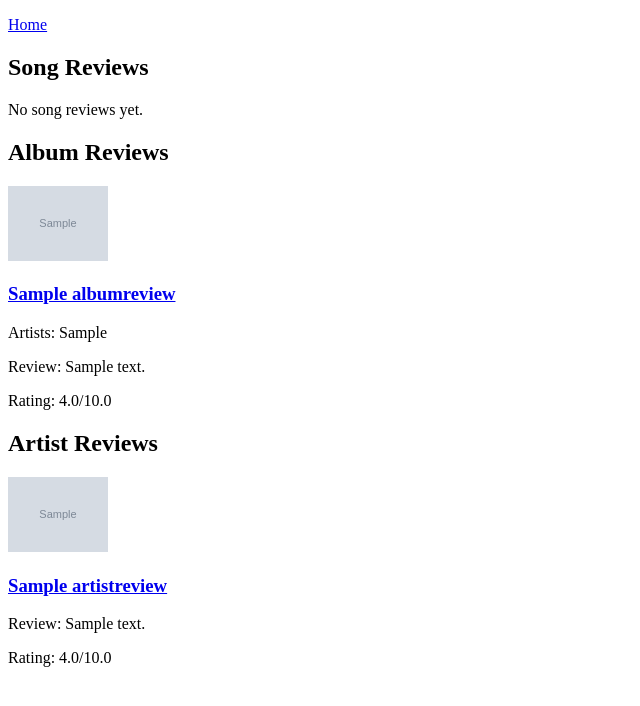
After one commit to dixitaayush8/ReviewTunez, a Django app: page /list_reviews/ in a window 1280 px wide. The commit adds this page. Shown: the top 706 px of the page, without its empty margins (0-640 px from the left). Run offline with Django 3.2, Linux system fonts and the light colour scheme; a user stored in the database is signed in; data comes from the database, SQL or seed files in the repository; both versions use the stored data as it was after the commit; tables that the repository leaves empty hold one stand-in row (values such as "Sample post"); grey boxes marked "Sample" are stand-in pictures.

Commit message:
User can access all their reviews and song recommendations from the homepage

```diff
--- a/music/models.py
+++ b/music/models.py
@@ -67,6 +67,7 @@ class SongReview(models.Model):
 	songArtists = models.CharField(max_length=10, default='No artists', null=True, blank=True)
 	rating = models.FloatField(max_length=2, default=1)
 	time = models.CharField(max_length=15, default='No date')
+	image = models.CharField(max_length=100, default='No image')
 
 class AlbumReview(models.Model):
 	albumId = models.CharField(max_length=10, default='No album', null=True, blank=True)
@@ -76,6 +77,7 @@ class AlbumReview(models.Model):
 	albumArtists = models.CharField(max_length=10,default='No artists',null=True,blank=True)
 	rating = models.FloatField(max_length = 2, default=1)
 	time = models.CharField(max_length=15, default='No date')
+	image = models.CharField(max_length=100, default='No image')
 
 class ArtistReview(models.Model):
 	artistId = models.CharField(max_length=10, default='No artist', null=True, blank=True)
@@ -84,4 +86,5 @@ class ArtistReview(models.Model):
 	artistName = models.CharField(max_length=10,default='No artist',null=True,blank=True)
 	rating = models.FloatField(max_length = 2, default=1)
 	time = models.CharField(max_length=15, default='No date')
+	image = models.CharField(max_length=100, default='No image')
 # Create your models here.
--- a/music/templates/album.html
+++ b/music/templates/album.html
@@ -50,8 +50,9 @@
 							{% for g in allReviews %}
 							<p>{{g.time}} (UTC)</p>
 							<p>{{g.user}}: {{g.comment}}</p>
-							<p>Rating: {{g.rating}}</p>
+							<p>Rating: {{g.rating}}/10.0</p>
 							{% endfor %}
 							{% endif %}
+							<p><a href="/list_reviews/">My Reviews</a></p>
 	</body>
 </html>
--- a/music/templates/artist.html
+++ b/music/templates/artist.html
@@ -20,6 +20,7 @@
 		<p>{{artist_pg.popularity}}/100.0</p>
 		{% if albumData != 'nothin' %}
 		<h3>Albums: </h3>
+		<p>(If there are duplicate titles of an album, one is an explicit version and the other is a clean version.)</p>
 		{% for r in albumData %}
 		<p><a href="/album/{{r.albumId}}">{{r.title}}</a></p>
 		{% endfor %}
@@ -31,7 +32,6 @@
 		{% endfor %}
 		<iframe src="https://open.spotify.com/embed?uri={{artist_pg.uri}}" width="300" height="380" frameborder="0" allowtransparency="true"></iframe>
 		{% endif %}
-		<!--<p>{{tracks|join:"<br/>"}}</p> -->
 		<p>In order to access this artist on Spotify, <a href="https://www.spotify.com/us/signup/" target="_blank">create a Spotify account</a> if you have not done so already.</p>
 		<p><a href="{{artist_pg.external}}" target="_blank">Open on Spotify browser</a></p>
 		<p><a href="{{artist_pg.uri}}" target="_blank">Open on Spotify</a></p>
@@ -55,8 +55,9 @@
 							{% for g in allReviews %}
 							<p>{{g.time}} (UTC)</p>
 							<p>{{g.user}}: {{g.comment}}</p>
-							<p>Rating: {{g.rating}}</p>
+							<p>Rating: {{g.rating}}/10.0</p>
 							{% endfor %}
 							{% endif %}
+							<p><a href="/list_reviews/">My Reviews</a></p>
 	</body>
 </html>
--- /dev/null
+++ b/music/templates/list_reviews.html
@@ -0,0 +1,44 @@
+<!DOCTYPE html>
+<html>
+<head>
+	<title>My Reviews</title>
+</head>
+<body>
+	<p><a href="/">Home</a></p>
+	<h2>Song Reviews</h2>
+	{% if songReview_pg == 'nope' %}
+	<p>No song reviews yet.</p>
+	{% else %}
+	{% for m in songReview_pg %}
+	<img src="{{m.image}}" width=100/>
+	<h3><a href="/song/{{m.songId}}">{{m.songTitle}}</a></h3>
+	<p>Artists: {{m.songArtists}}</p>
+	<p>Review: {{m.comment}}</p>
+	<p>Rating: {{m.rating}}/10.0</p>
+	{% endfor %}
+	{% endif %}
+	<h2>Album Reviews</h2>
+	{% if albumReview_pg == 'nope' %}
+	<p>No album reviews yet.</p>
+	{% else %}
+	{% for a in albumReview_pg %}
+	<img src="{{a.image}}" width=100/>
+	<h3><a href="/album/{{a.albumId}}">{{a.albumTitle}}</a></h3>
+	<p>Artists: {{a.albumArtists}}</p>
+	<p>Review: {{a.comment}}</p>
+	<p>Rating: {{a.rating}}/10.0</p>
+	{% endfor %}
+	{% endif %}
+	<h2>Artist Reviews</h2>
+	{% if artistReview_pg == 'nope' %}
+	<p>No artist reviews yet.</p>
+	{% else %}
+	{% for al in artistReview_pg %}
+	<img src="{{al.image}}" width=100/>
+	<h3><a href="/artist/{{al.artistId}}">{{al.artistName}}</a></h3>
+	<p>Review: {{al.comment}}</p>
+	<p>Rating: {{al.rating}}/10.0</p>
+	{% endfor %}
+	{% endif %}
+	</body>
+</html>
--- a/music/templates/song.html
+++ b/music/templates/song.html
@@ -51,9 +51,10 @@
 							{% for g in allReviews %}
 							<p>{{g.time}} (UTC)</p>
 							<p>{{g.user}}: {{g.comment}}</p>
-							<p>Rating: {{g.rating}}</p>
+							<p>Rating: {{g.rating}}/10.0</p>
 							{% endfor %}
 							{% endif %}
 
+<p><a href="/list_reviews/">My Reviews</a></p>
 	</body>
 </html>
--- a/music/urls.py
+++ b/music/urls.py
@@ -1,7 +1,7 @@
 from django.conf.urls import url, include
 from django.contrib import admin
 from music import views
-from .views import search, song_page, album_page, artist_page
+from .views import search, song_page, album_page, artist_page, list_reviews, recommendations
 from .models import Song
 
 urlpatterns = [
@@ -9,4 +9,6 @@ urlpatterns = [
 	url(r'^song/(?P<song_id>\w+)/$',song_page),
 	url(r'^album/(?P<album_id>\w+)/$',album_page),
 	url(r'^artist/(?P<artist_id>\w+)/$',artist_page),
+	url(r'^list_reviews/', list_reviews),
+	url(r'^recommendations/', recommendations),
 ]
--- a/music/views.py
+++ b/music/views.py
@@ -51,7 +51,10 @@ def search(request):
 				thatList = [str(x) for x in t['available_markets']]
 				theMarkets = ', '.join(thatList)
 				artistId = t['artists'][0]['id']
-				theImage = t['album']['images'][0]['url']
+				if not t['album']['images']:
+					theImage = 'https://upload.wikimedia.org/wikipedia/commons/a/ac/No_image_available.svg'
+				else:
+					theImage = t['album']['images'][0]['url']
 				theSong = Song.objects.create(title=theTitle,theType=theType,query=searchname,albumId=albumId,album=theAlbum,songId=theId,preview=thePreview,external=theExternal,uri=theURI,duration=theDuration,mainArtist=theMainArtist,artists=theArtists,popularity=thePopularity,image=theImage,artistId=artistId)
 				musicData = Song.objects.filter(query=searchname)
 		if 'j' in request.GET:
@@ -74,7 +77,10 @@ def search(request):
 				thePopularity = t['popularity']
 				thatList = [str(x) for x in t['available_markets']]
 				theMarkets = ', '.join(thatList)
-				theImage = t['album']['images'][0]['url']
+				if not t['album']['images']:
+					theImage = 'https://upload.wikimedia.org/wikipedia/commons/a/ac/No_image_available.svg'
+				else:
+					theImage = t['album']['images'][0]['url']
 				artistId = t['artists'][0]['id']
 				theSong = Song.objects.create(title=theTitle,theType=theType,query=searchname,album=theAlbum,songId=theId,preview=thePreview,external=theExternal,uri=theURI,duration=theDuration,mainArtist=theMainArtist,artists=theArtists,popularity=thePopularity,image=theImage,artistId=artistId)
 				musicData = Song.objects.filter(query=searchname).order_by('-popularity')
@@ -85,7 +91,11 @@ def search(request):
 			results = sp.search(q=searchname, limit=50, type='album')
 			for i,t in enumerate(results['albums']['items']):
 				theTitle = t['name']
-				theImage = t['images'][0]['url']
+				print t['name']
+				if not t['images']:
+					theImage = 'https://upload.wikimedia.org/wikipedia/commons/a/ac/No_image_available.svg'
+				else:
+					theImage = t['images'][0]['url']
 				theId = t['id']
 				someting = sp.album(theId)
 				releaseDate = someting['release_date']
@@ -167,7 +177,7 @@ def song_page(request, song_id):
 		theRating = request.GET.get('number')
 		if 'reviewed' in request.GET:
 			showtime = strftime("%Y-%m-%d %H:%M:%S", localtime())
-			theReview = SongReview.objects.create(songId=song_id, time=showtime, songTitle=theTrack['name'],songArtists=songArtists,user=theUser,comment=theComment,rating=theRating)
+			theReview = SongReview.objects.create(songId=song_id, image=theTrack['album']['images'][0]['url'],time=showtime, songTitle=theTrack['name'],songArtists=songArtists,user=theUser,comment=theComment,rating=theRating)
 			allReviews = SongReview.objects.filter(songId=song_id)
 			average = allReviews.aggregate(Avg('rating'))
 			return render_to_response('song.html',{'song_pg': song_pg, 'theUser': theUser, 'average': average, "allReviews": allReviews, 'album_pg': album_pg, 'artist_pg': artistData})
@@ -221,12 +231,13 @@ def album_page(request, album_id):
 		theRating = request.GET.get('number')
 		if 'reviewed' in request.GET:
 			showtime = strftime("%Y-%m-%d %H:%M:%S", localtime())
-			theReview = AlbumReview.objects.create(albumId=album_id,time=showtime,albumTitle=album['name'],albumArtists=theArtists,user=theUser,comment=theComment,rating=theRating)
+			theReview = AlbumReview.objects.create(albumId=album_id,image=album['images'][0]['url'],time=showtime,albumTitle=album['name'],albumArtists=theArtists,user=theUser,comment=theComment,rating=theRating)
 			allReviews = AlbumReview.objects.filter(albumId=album_id)
 			average = allReviews.aggregate(Avg('rating'))
 			return render_to_response('album.html',{'album_pg': album_pg, 'theUser': theUser, 'average': average, 'allReviews': allReviews, 'musicData': musicData, 'artist_pg': artistData})
 	else:
 		return render_to_response('album.html',{'album_pg': album_pg, 'theUser': theUser, 'average': average, 'allReviews': allReviews, 'musicData': musicData, 'artist_pg': artistData})
+
 
 def artist_page(request, artist_id):
 	Song.objects.all().delete()
@@ -235,15 +246,15 @@ def artist_page(request, artist_id):
 	ta = sp.artist(artist_id)
 	allReviews = ArtistReview.objects.filter(artistId=artist_id)
 	average = allReviews.aggregate(Avg('rating'))
+	if not ta['images']:
+		image = 'https://upload.wikimedia.org/wikipedia/commons/a/ac/No_image_available.svg'
+	else:
+		image = ta['images'][0]['url']
 	if Artist.objects.filter(artistId=artist_id).exists():
 		artist_pg = Artist.objects.get(artistId = artist_id)
 	else:
 		genres = [x for x in ta['genres']]
 		theGenres = ', '.join(genres)
-		if not ta['images']:
-			image = 'https://upload.wikimedia.org/wikipedia/commons/a/ac/No_image_available.svg'
-		else:
-			image = ta['images'][0]['url']
 		artistData = Artist.objects.create(name=ta['name'],query='nothin',artistId=ta['id'],genres=theGenres,external=ta['external_urls']['spotify'],uri=ta['uri'],image=image,popularity=ta['popularity'],numOfFollowers=ta['followers'],songId="None",albumId="none")
 		artist_pg = Artist.objects.get(artistId=artist_id)
 	top = sp.artist_top_tracks(artist_id,country='US')
@@ -279,9 +290,48 @@ def artist_page(request, artist_id):
 		theRating = request.GET.get('number')
 		if 'reviewed' in request.GET:
 			showtime = strftime("%Y-%m-%d %H:%M:%S", localtime())
-			theReview = ArtistReview.objects.create(artistId=artist_id,user=theUser,comment=theComment,rating=theRating,artistName=ta['name'],time=showtime)
+			theReview = ArtistReview.objects.create(artistId=artist_id,image=image,user=theUser,comment=theComment,rating=theRating,artistName=ta['name'],time=showtime)
 			allReviews = ArtistReview.objects.filter(artistId=artist_id)
 			average = allReviews.aggregate(Avg('rating'))
 			return render_to_response('artist.html', {'artist_pg': artist_pg, 'average': average, 'theUser': theUser, 'allReviews': allReviews, 'songData': songData, 'albumData': albumData})
 	else:
 		return render_to_response('artist.html', {'artist_pg': artist_pg, 'average': average, 'theUser': theUser, 'allReviews': allReviews, 'songData': songData, 'albumData': albumData})
+
+def list_reviews(request):
+	theUser = request.user
+	songReview_pg = SongReview.objects.filter(user=theUser)
+	albumReview_pg = AlbumReview.objects.filter(user=theUser)
+	artistReview_pg = ArtistReview.objects.filter(user=theUser)
+	if not songReview_pg:
+		songReview_pg = 'nope'
+	if not albumReview_pg:
+		albumReview_pg = 'nope'
+	if not artistReview_pg:
+		artistReview_pg = 'nope'
+	return render_to_response('list_reviews.html',{'songReview_pg': songReview_pg, 'albumReview_pg': albumReview_pg, 'artistReview_pg': artistReview_pg})
+
+def recommendations(request):
+	theRecommendedSongs = {}
+	songs = []
+	idList = []
+	theUser = request.user
+	songReviews = SongReview.objects.filter(user=theUser)
+	if not songReviews:
+		theRecommendedSongs = 'nonexistent'
+	for r in songReviews:
+		if r.rating > 6:
+			songs.append(r.songId)
+	if not songs:
+		theRecommendedSongs = 'nonexistent'
+	else:
+		recommendedSongs = sp.recommendations(seed_artists=None,seed_genres=None,seed_tracks=songs,limit=30,country=None)
+		for i in recommendedSongs['tracks']:
+			idList.append(i['id'])
+		for y in songReviews:
+			if y.songId in idList:
+				idList.remove(y.songId)
+		recSongs = list(set(idList))
+		for n in recSongs:
+			theTrack = sp.track(n)
+			theRecommendedSongs[n] = theTrack['name']
+	return render_to_response('recommendations.html',{'theRecommendedSongs': theRecommendedSongs})
--- a/mysite/templates/mysite/home.html
+++ b/mysite/templates/mysite/home.html
@@ -9,6 +9,8 @@
     <p>welcome {{ user.username }}</p>
     <p><a href="/logout">Logout</a></p>
     <p><a href="/search">Search for Music</a></p>
+    <p><a href="/list_reviews">My Reviews</a></p>
+    <p><a href="/recommendations">Song Recommendations</a></p>
     {% else %}
     <p><a href="/login">Login</a></p>
     <p><a href="/register">Register</a></p>
```
Also changed, not shown: music/templates/recommendations.html (added, +18 -0 lines), db.sqlite3, music/migrations/0024_auto_20180103_0732.py (added), 5 other files.
